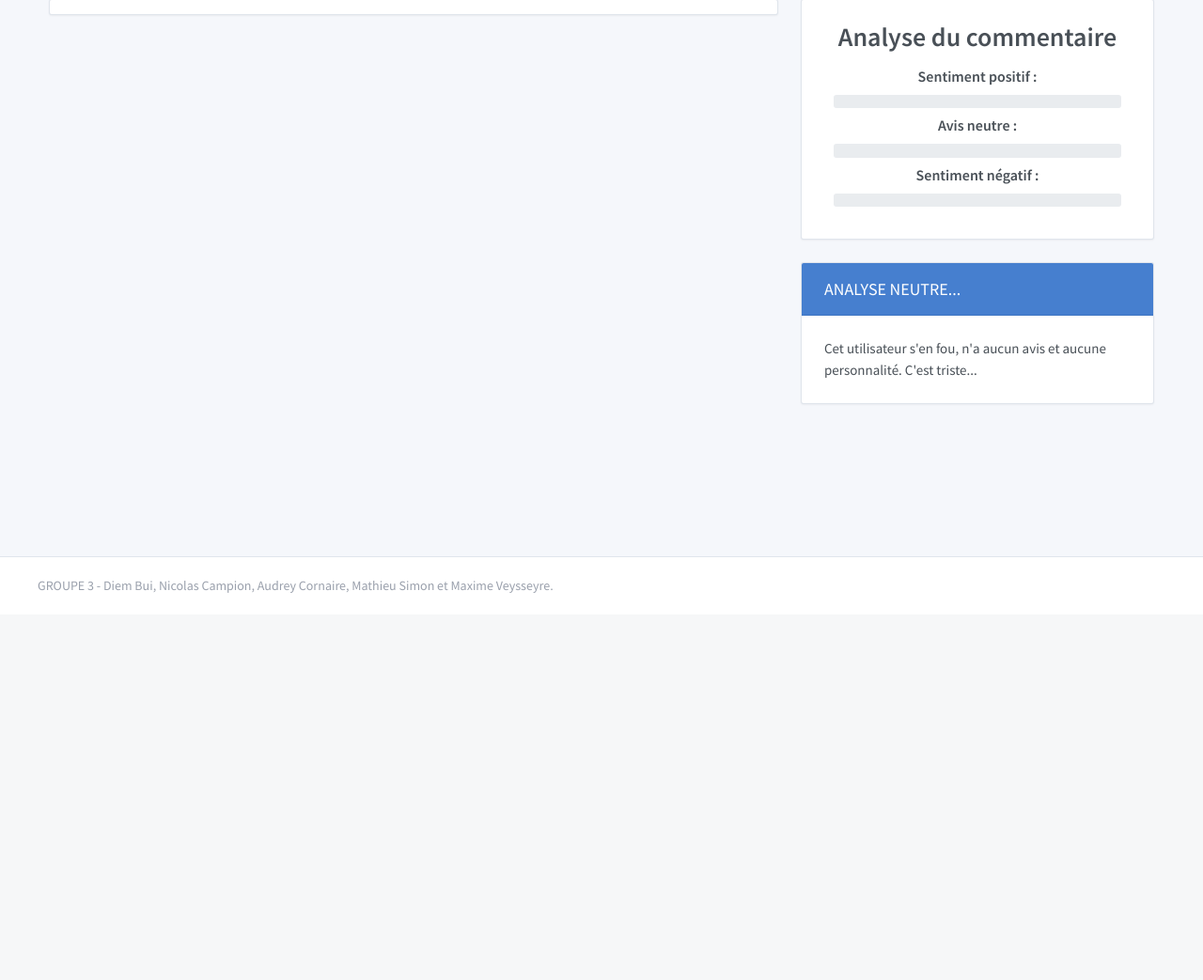
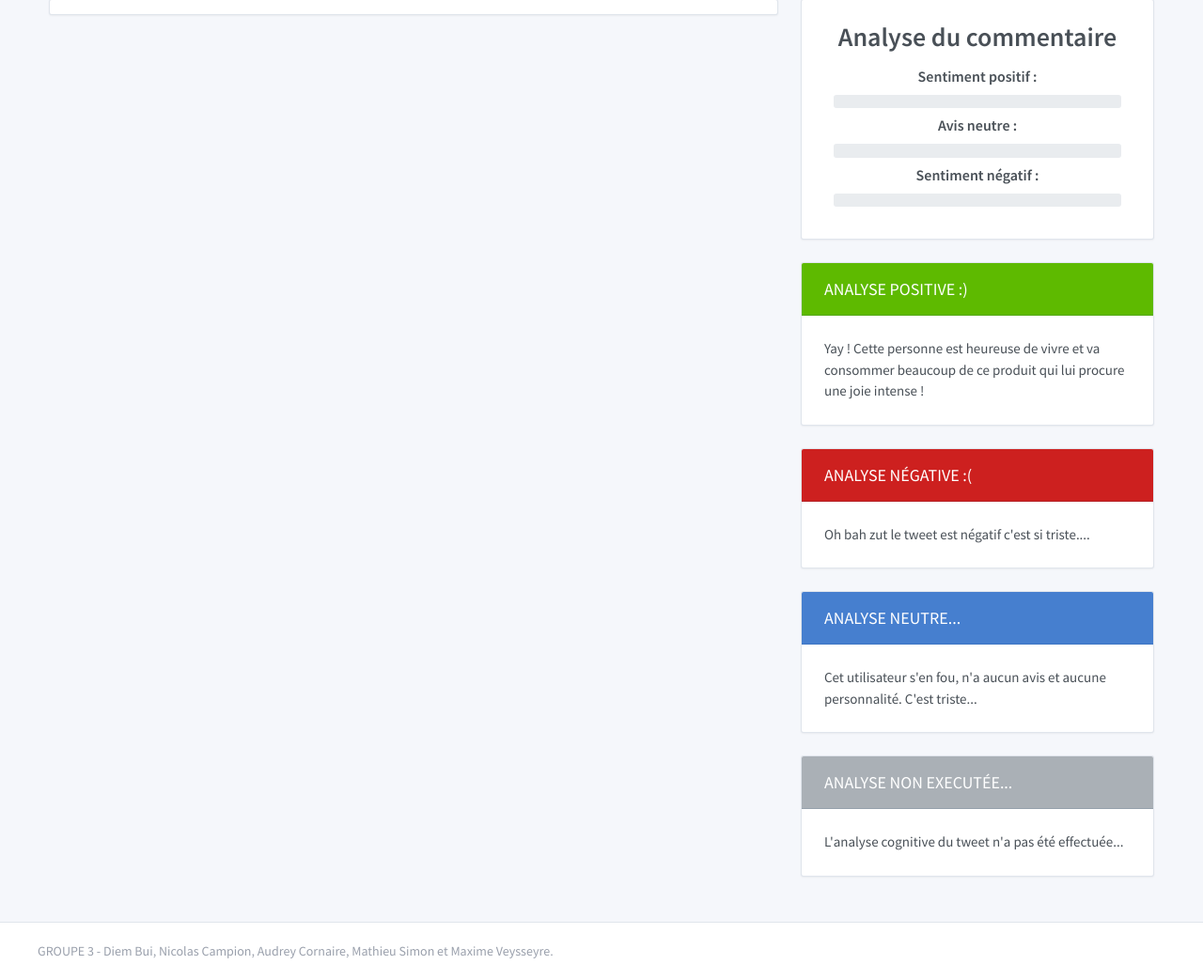
Before and after one commit to IssamBouzidi/twitter-groupe3, a Flask app: template dataviz/app/home/templates/tweet.html in a window 1280 px wide. Shown: the part 146-1189 px from the top of the page at 94% size. Before the commit the page ends 777 px from the top, so only its background shows below. Run offline with Flask 2, Linux system fonts and the light colour scheme; the template is opened without the code that fills it, so the values that code supplies are empty; some libraries are stand-ins or nearby versions.

Commit message:
fix screens tweet.html and datasetv2.html almost completed

```diff
--- a/dataviz/app/home/templates/tweet.html
+++ b/dataviz/app/home/templates/tweet.html
@@ -33,24 +33,24 @@
                             <div style="margin: 10px;">
                                 <div class="h5">Sentiment positif :</div>
                                 <div class="progress progress-sm">
-                                    <div class="progress-bar bg-green" :style="{ width: positive + '%' }"></div>
+                                    <div class="progress-bar bg-green" :style="{ width: positive_score + '%' }"></div>
                                 </div>
                             </div>
                             <div style="margin: 10px;">
                                 <div class="h5">Avis neutre :</div>
                                 <div class="progress progress-sm">
-                                    <div class="progress-bar bg-blue" :style="{ width: neutral + '%' }"></div>
+                                    <div class="progress-bar bg-blue" :style="{ width: neutral_score + '%' }"></div>
                                 </div>
                             </div>
                             <div style="margin: 10px;">
                                 <div class="h5">Sentiment négatif :</div>
                                 <div class="progress progress-sm">
-                                    <div class="progress-bar bg-red" :style="{ width: negative + '%' }"></div>
+                                    <div class="progress-bar bg-red" :style="{ width: negative_score + '%' }"></div>
                                 </div>
                             </div>
                           </div>
                     </div>
-                    <div v-if="status == 'positive'" class="card">
+                    <div v-if="tweet.sentiment.sentiment_score == 'positive'" class="card">
                       <div class="card-header bg-green">
                           <h3 class="card-title white maj">Analyse positive :)</h3>
                       </div>
@@ -59,7 +59,7 @@
                       </div>
                     </div>
 
-                    <div v-else-if="status == 'negative'" class="card">
+                    <div v-else-if="tweet.sentiment.sentiment_score == 'negative'" class="card">
                       <div class="card-header bg-red">
                           <h3 class="card-title white maj">Analyse négative :(</h3>
                       </div>
@@ -68,7 +68,7 @@
                       </div>
                     </div>
 
-                    <div v-else class="card">
+                    <div v-else-if="tweet.sentiment.sentiment_score == 'neutral'" class="card">
                       <div class="card-header bg-blue">
                           <h3 class="card-title white maj">Analyse neutre...</h3>
                       </div>
@@ -76,6 +76,15 @@
                           Cet utilisateur s'en fou, n'a aucun avis et aucune personnalité. C'est triste...
                       </div>
                     </div>
+
+                    <div v-else class="card">
+                        <div class="card-header bg-gray-light">
+                            <h3 class="card-title white maj">Analyse non executée...</h3>
+                        </div>
+                        <div class="card-body">
+                            L'analyse cognitive du tweet n'a pas été effectuée...
+                        </div>
+                      </div>
                     <!-- fin partie variable-->
                     </div>
                     <!-- fin vue.js-->
@@ -85,18 +94,36 @@
             </div>
         </div>
     </div>
-    <script src="/static/assets/js/tweet.js"></script>
 
-    <script>
+<script>
         try{
+            result = JSON.parse([[tweet | tojson | safe]]);
+
+            positive = neutral = negative = 0;
+            if(result.sentiment != '')
+                {
+                    positive = result.sentiment.confidence_scores.positive * 100;
+                    neutral = result.sentiment.confidence_scores.neutral * 100;
+                    negative = result.sentiment.confidence_scores.negative * 100;
+                }
+
             var app = new Vue({
                 el:'#tweet_view',
                 data: {
-                    positive:'[[positive]]',
-                    neutral: '[[neutral]]',
-                    negative: '[[negative]]',
-                    status: '[[score]]'
-                }
+                    positive_score: positive,
+                    neutral_score: neutral,
+                    negative_score: negative,
+                    tweet: result
+                },
+                mounted:function(){
+                    this.tweet_tab_display()
+                },
+                methods:{
+                    tweet_tab_display:function(){
+                        var tab_tweet = document.getElementById('tweet_tab');
+                        tab_tweet.style.display = "block" ;
+                    }
+                },
             });
         }
         catch (error) {
```
Also changed, not shown: dataviz/app/base/routes.py (+4 -16 lines), dataviz/app/home/templates/datasetv2.html (+18 -3 lines).
